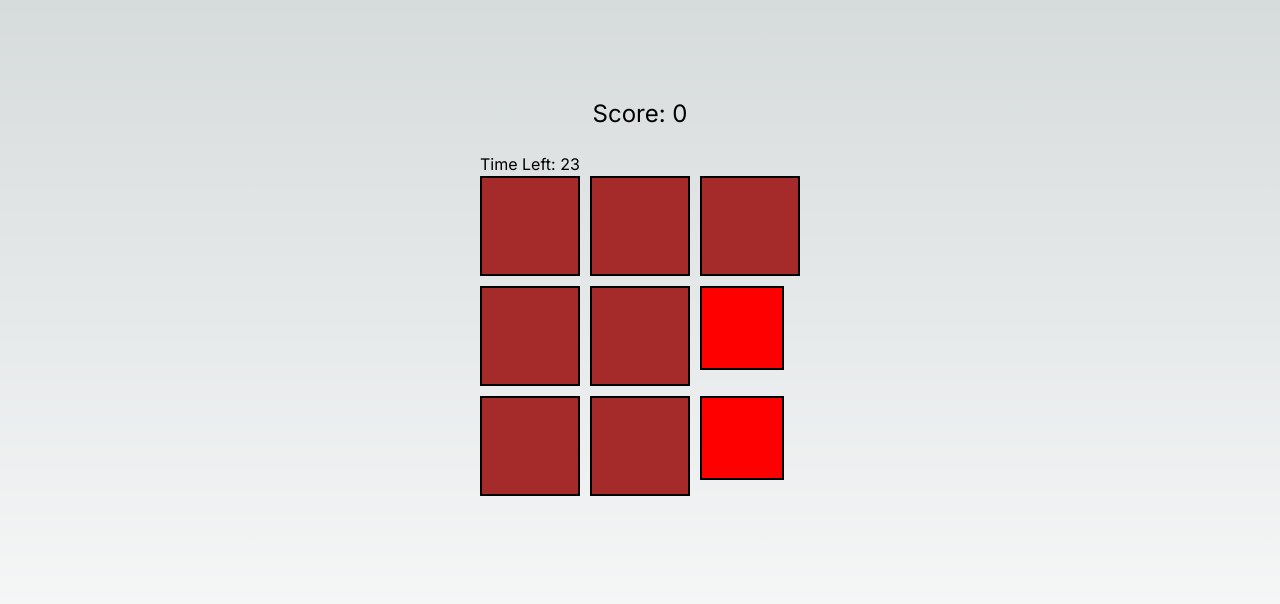
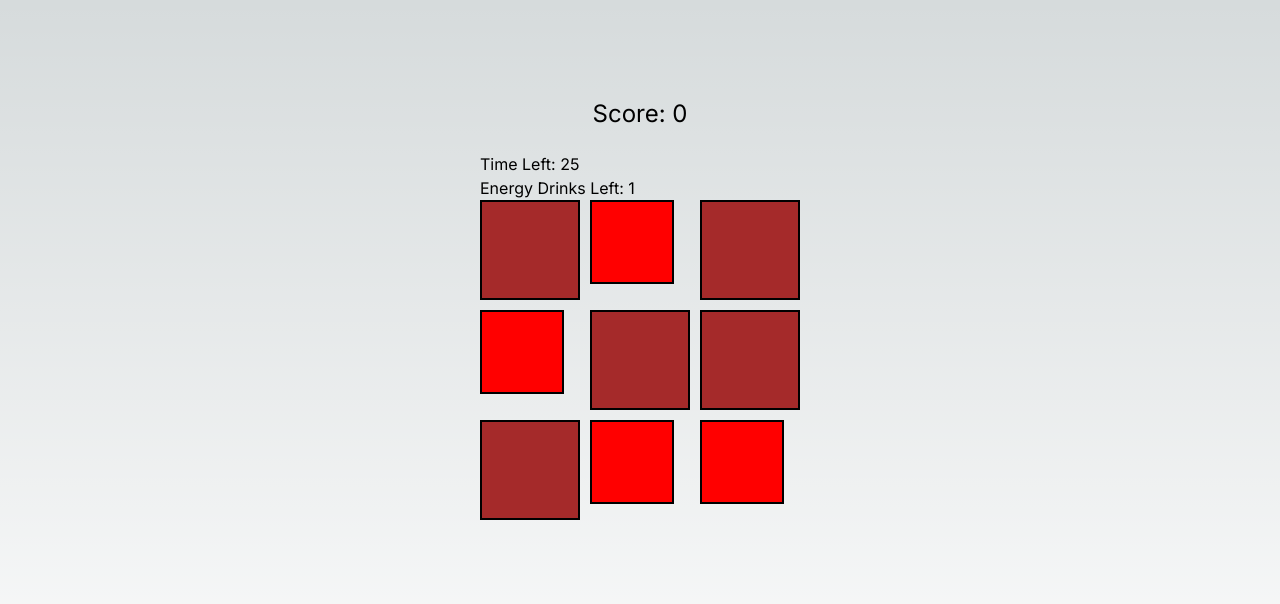
Before and after one commit to MarcusTSteinde/KarriereDag, a Next.js app in the folder whack/: page / in a window 1280 px wide. Shown: the top 604 px of the page. Built offline with nearby package versions, Linux system fonts and the light colour scheme.

Commit message:
feat: Energy drink powerup

```diff
--- a/whack/components/WhackAMole.tsx
+++ b/whack/components/WhackAMole.tsx
@@ -6,19 +6,40 @@ const WhackAMole = () => {
     const [score, setScore] = useState<number>(0);
     const [moles, setMoles] = useState<boolean[]>(Array(9).fill(false));
     const [timeLeft, setTimeLeft] = useState<number>(30);
-
+    const [isPowerUpActive, setIsPowerUpActive] = useState<boolean>(false);
+    const [powerUpUsed, setPowerUpUsed] = useState<boolean>(false);
     // Hide a specific mole
     const hideMole = (index: number) => {
         setMoles(currentMoles => currentMoles.map((mole, moleIndex) => moleIndex === index ? false : mole));
     };
+    useEffect(() => {
+        const handleKeyDown = (event: KeyboardEvent) => {
+            if (event.code === 'Space' && !isPowerUpActive && !powerUpUsed) {
+                setIsPowerUpActive(true);
+                setPowerUpUsed(true); // Mark the power-up as used
+
+                // Power-up duration in real-time
+                setTimeout(() => {
+                    setIsPowerUpActive(false);
+                }, 5000); // 5 seconds in real-time
+            }
+        };
+
+        window.addEventListener('keydown', handleKeyDown);
+        return () => window.removeEventListener('keydown', handleKeyDown);
+    }, [isPowerUpActive, powerUpUsed]);
 
     // Show a random mole
     useEffect(() => {
         let moleTimers: NodeJS.Timeout[] = [];
 
         if (timeLeft > 0) {
-            const randomDelay = Math.random() * (550 - 200) + 200; // Random delay between 300 to 750ms
-            const randomIndex = Math.floor(Math.random() * moles.length);
+            const availableHoles = moles
+            .map((mole, index) => mole === false ? index : null)
+            .filter((index): index is number => index !== null);
+            const randomDelay = isPowerUpActive ? (Math.random() * (550 - 200) + 200) *2 : Math.random() * (550 - 200) + 200; // Random delay between 300 to 750ms
+            const randomIndex = availableHoles[Math.floor(Math.random() * availableHoles.length)];
+
             moleTimers = moles.map((_, index) => {
 
                 return setTimeout(() => {
@@ -28,7 +49,7 @@ const WhackAMole = () => {
                         newMoles[randomIndex] = true;
 
                         // Hide this mole after some time
-                        setTimeout(() => hideMole(randomIndex), 1000);
+                        setTimeout(() => hideMole(randomIndex),  isPowerUpActive ?  1000 : 2000);
                         return newMoles;
                     });
                 }, randomDelay); // Randomize appearance time
@@ -40,17 +61,18 @@ const WhackAMole = () => {
         };
     }, [timeLeft, moles]);
 
-    // Update timer every second
+    // Update timer every sec
     useEffect(() => {
-        const timer = setTimeout(() => {
+        const timerInterval = isPowerUpActive ? 2000 : 1000; // 2 seconds if power-up is active, otherwise 1 second
+
+        const timer = setInterval(() => {
             if (timeLeft > 0) {
                 setTimeLeft(timeLeft - 1);
             }
-        }, 1000);
+        }, timerInterval);
 
-        return () => clearTimeout(timer);
-    }, [timeLeft]);
-
+        return () => clearInterval(timer);
+    }, [timeLeft, isPowerUpActive]);
     // Handle mole whack
     const handleWhack = (index: number) => {
         if (moles[index]) {
@@ -63,6 +85,7 @@ const WhackAMole = () => {
         <div>
             <Score currentScore={score} />
             <div>Time Left: {timeLeft}</div>
+            <div>Energy Drinks Left: {powerUpUsed ? 0 : 1}</div>
             <div className="game-grid page">
                 {moles.map((mole, index) => (
                     <div key={index} className={`mole-hole ${mole ? 'mole-visible' : ''}`} onClick={() => handleWhack(index)}>
```
